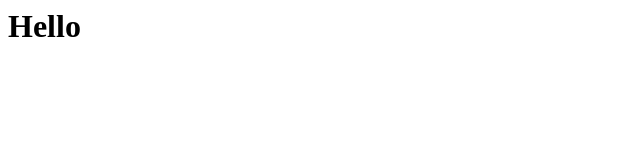
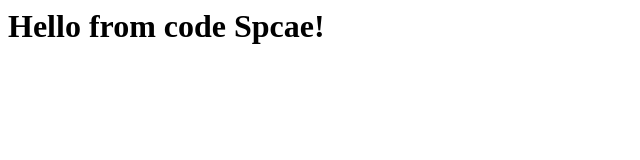
Before and after one commit to localhost-server/skills-code-with-codespaces, a plain HTML site: page index.html in a window 1280 px wide. Shown: the whole page, without its empty margins (0-640 px from the left). Drawn offline with Linux system fonts and the light colour scheme.

Commit message:
Adding hello from the codespace!

```diff
--- a/index.html
+++ b/index.html
@@ -1,3 +1,3 @@
 <html>
-  <h1>Hello</h1>
+  <h1>Hello from code Spcae!</h1>
 </html>
```
